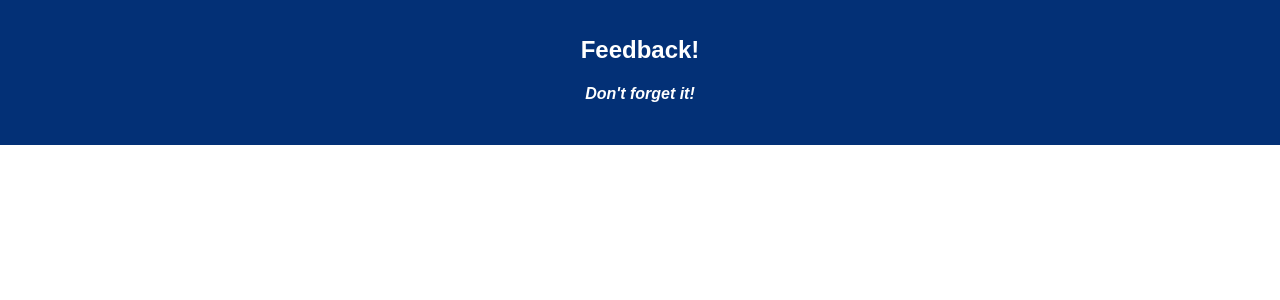
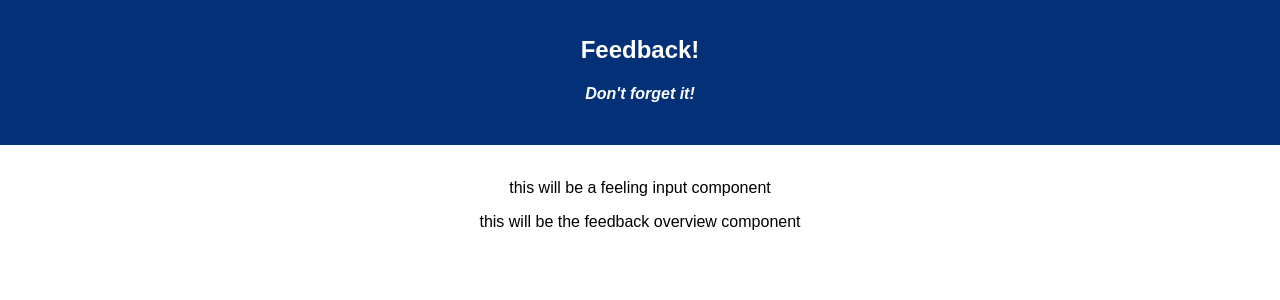
Before and after one commit to phiathao/feedback, a React (Create React App) app: page / in a window 1280 px wide. Shown: the top 300 px of the page. Built offline with nearby package versions, Linux system fonts and the light colour scheme.

Commit message:
component setup 1

```diff
--- a/src/components/App/App.jsx
+++ b/src/components/App/App.jsx
@@ -1,16 +1,19 @@
 import React, { Component } from 'react';
 // import axios from 'axios';
 import './App.css';
+import Header from '../Header/Header';
+import Feedback from '../Feedback/Feedback';
+import ReFeedback from '../rFeedBack/rFeedBack';
+
 
 class App extends Component {
   render() {
     return (
       <div className="App">
-        <header className="App-header">
-          <h1 className="App-title">Feedback!</h1>
-          <h4><i>Don't forget it!</i></h4>
-        </header>
+        <Header />
         <br/>
+        <Feedback />
+        <ReFeedback />
       </div>
     );
   }
--- /dev/null
+++ b/src/components/Feedback/Feedback.jsx
@@ -0,0 +1,13 @@
+import React, { Component } from 'react';
+
+class Feedback extends Component {
+    render(){
+        return (
+            <div>
+                <p>this will be a feeling input component</p>
+            </div>
+        )
+    }
+}
+
+export default Feedback;
--- /dev/null
+++ b/src/components/Header/Header.jsx
@@ -0,0 +1,14 @@
+import React, { Component } from 'react';
+
+class Header extends Component {
+    render(){
+        return (
+            <header className="App-header">
+                <h1 className="App-title">Feedback!</h1>
+                <h4><i>Don't forget it!</i></h4>
+            </header>
+        )
+    }
+}
+
+export default Header;
--- /dev/null
+++ b/src/components/rFeedBack/rFeedBack.jsx
@@ -0,0 +1,13 @@
+import React, { Component } from 'react';
+
+class ReFeedback extends Component {
+    render(){
+        return (
+            <div>
+                <p>this will be the feedback overview component</p>
+            </div>
+        )
+    }
+}
+
+export default ReFeedback;
```
Also changed, not shown: package.json (+10 -3 lines), 1 other file (tests, documents, lock files or other folders).
